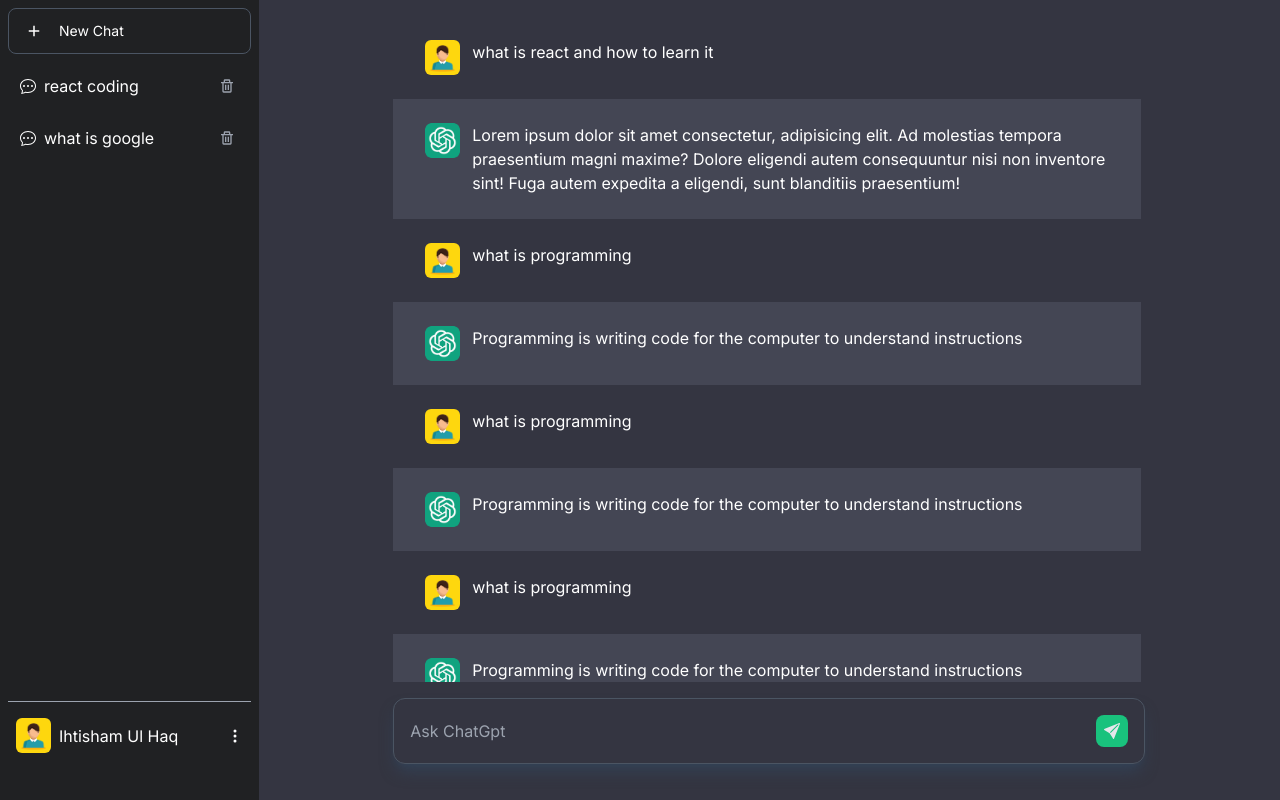
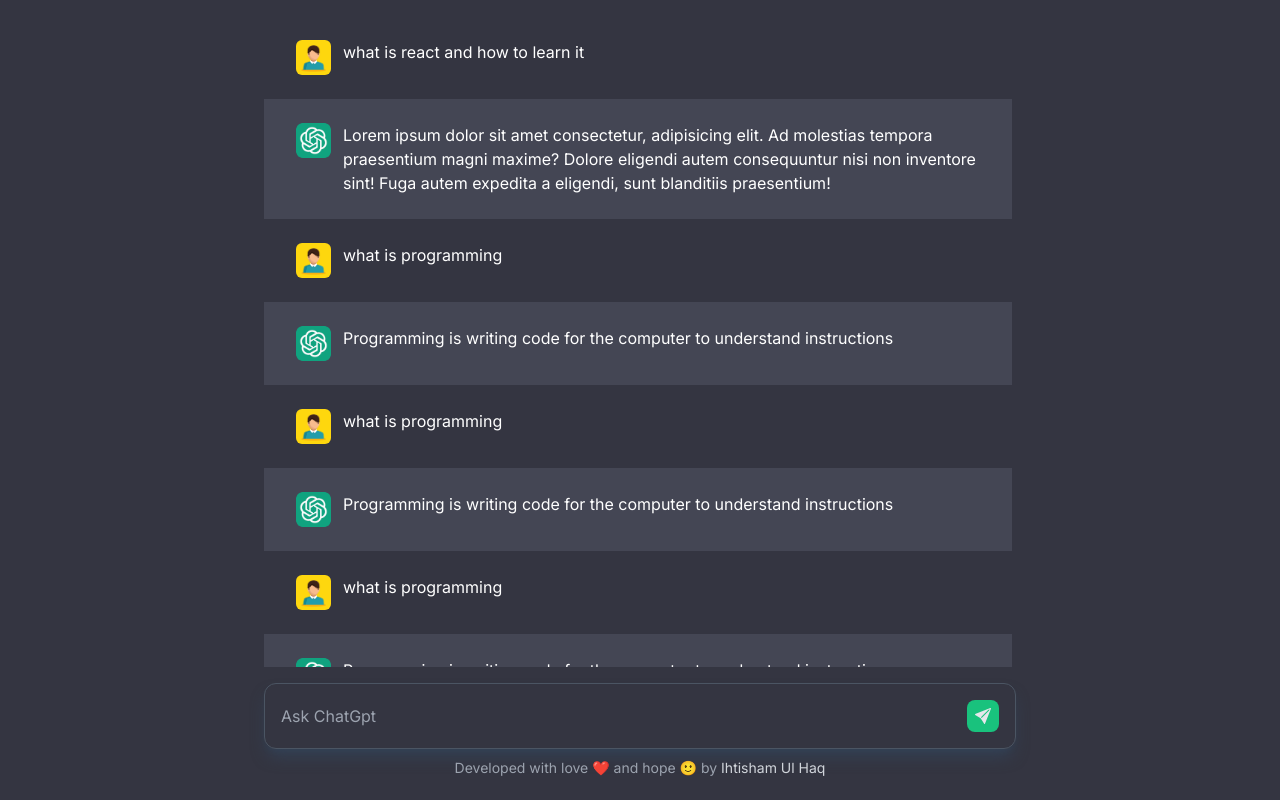
Before and after one commit to ihtisham914/ChatGPT-clone, a Next.js app: page /chat/0983b9873b4 in a window 1280 px wide. Built offline with nearby package versions, Linux system fonts and the light colour scheme.

Commit message:
Added Gobal state and firebase configuration

```diff
--- /dev/null
+++ b/GlobaleState/Provider.tsx
@@ -0,0 +1,14 @@
+"use client";
+import { Provider } from "react-redux";
+import { store } from "./store";
+import { PersistGate } from "redux-persist/es/integration/react";
+import { persistStore } from "redux-persist";
+
+export function Providers({ children }: { children: React.ReactNode }) {
+  let persistor = persistStore(store);
+  return (
+    <Provider store={store}>
+      <PersistGate persistor={persistor}>{children}</PersistGate>
+    </Provider>
+  );
+}
--- /dev/null
+++ b/GlobaleState/Slices/userSlice.ts
@@ -0,0 +1,26 @@
+"use client";
+
+import { createSlice } from "@reduxjs/toolkit";
+
+export const userSlice = createSlice({
+  name: "user",
+  initialState: {
+    UserProfile: null,
+    token: "",
+    pending: false,
+    error: false,
+  },
+  reducers: {
+    SignIn: (state, action) => {
+      state.UserProfile = action.payload.user;
+      state.token = action.payload.token;
+    },
+    SignOut: (state, action) => {
+      state.UserProfile = null;
+      state.token = "";
+    },
+  },
+});
+
+export const { SignIn, SignOut } = userSlice.actions;
+export default userSlice.reducer;
--- /dev/null
+++ b/GlobaleState/store.ts
@@ -0,0 +1,66 @@
+"use client";
+import { configureStore, ThunkAction, Action } from "@reduxjs/toolkit";
+import UserReducer from "@/GlobaleState/Slices/userSlice";
+
+import createWebStorage from "redux-persist/lib/storage/createWebStorage";
+
+import {
+  persistReducer,
+  FLUSH,
+  REHYDRATE,
+  PAUSE,
+  PERSIST,
+  PURGE,
+  REGISTER,
+} from "redux-persist";
+import { combineReducers } from "@reduxjs/toolkit";
+
+const createNoopStorage = () => {
+  return {
+    getItem(_key: any) {
+      return Promise.resolve(null);
+    },
+    setItem(_key: any, value: any) {
+      return Promise.resolve(value);
+    },
+    removeItem(_key: any) {
+      return Promise.resolve();
+    },
+  };
+};
+const storage =
+  typeof window !== "undefined"
+    ? createWebStorage("local")
+    : createNoopStorage();
+
+const persistConfig = {
+  key: "root",
+  version: 1,
+  storage,
+  // blacklist: ["complaints"],
+};
+
+const reducer = combineReducers({
+  users: UserReducer,
+});
+
+const persistedReducer = persistReducer(persistConfig, reducer);
+
+export const store = configureStore({
+  reducer: persistedReducer,
+  middleware: (getDefaultMiddleware) =>
+    getDefaultMiddleware({
+      serializableCheck: {
+        ignoredActions: [FLUSH, REHYDRATE, PAUSE, PERSIST, PURGE, REGISTER],
+      },
+    }),
+});
+
+export type RootState = ReturnType<typeof store.getState>;
+export type AppDispatch = typeof store.dispatch;
+export type AppThunk<ReturnType = void> = ThunkAction<
+  ReturnType,
+  RootState,
+  unknown,
+  Action<string>
+>;
--- /dev/null
+++ b/app/auth/page.tsx
@@ -0,0 +1,64 @@
+"use client";
+import React from "react";
+import { signInWithPopup } from "firebase/auth";
+import { db, auth, GoogleProvider } from "@/app/firebase";
+import { useRouter } from "next/navigation";
+import { useDispatch } from "react-redux";
+import { SignIn } from "@/GlobaleState/Slices/userSlice";
+import Cookies from "universal-cookie";
+import { addDoc, collection } from "firebase/firestore";
+
+const cookies = new Cookies();
+
+const page = () => {
+  const navigate = useRouter();
+  const dispatch = useDispatch();
+
+  const userRef = collection(db, "users");
+
+  // SIGNIN FUNCTION
+  const signInWithGoogle = async () => {
+    try {
+      // sign in with google
+      const result = await signInWithPopup(auth, GoogleProvider);
+      cookies.set("auth-token", result.user.refreshToken);
+
+      const User = {
+        username: auth.currentUser?.displayName,
+        email: auth.currentUser?.email,
+        photoURL: auth.currentUser?.photoURL,
+      };
+      dispatch(SignIn(User));
+
+      // storing the user in firebase database
+      await addDoc(userRef, User);
+      navigate.push("/chat");
+
+      // toast.success("Signed in successfully", {
+      //   style: { width: "auto", height: "auto" },
+      // });
+    } catch (error) {
+      console.log(error);
+      //   toast.error("There was an error while signing you in", {
+      //     style: { width: "auto", height: "auto" },
+      //   });
+      // }
+    }
+  };
+  return (
+    <div className="flex items-center justify-center h-screen w-screen">
+      <div className="flex flex-col items-center gap-2 max-w-sm">
+        <h1 className="text-3xl font-bold">ChatGPT Clone</h1>
+        <p>Welcome to ChatGPT Clone</p>
+        <button
+          onClick={signInWithGoogle}
+          className="py-2 px-4 bg-slate-500 rounded-lg w-full mt-4 hover:bg-slate-600 transition-all shadow-lg shadow-slate-700"
+        >
+          Login
+        </button>
+      </div>
+    </div>
+  );
+};
+
+export default page;
--- a/app/chat/[chatid]/page.tsx
+++ b/app/chat/[chatid]/page.tsx
@@ -12,7 +12,7 @@ const page = ({ params }: any) => {
   return (
     <main className="m-auto h-screen max-w-3xl text-white p-2">
       {chat && (
-        <div className="chat h-[86%] pt-2 flex flex-col overflow-y-scroll mb-4 pb-1 pr-1">
+        <div className="chat h-[84%] pt-2 flex flex-col overflow-y-scroll mb-4 pb-1 pr-1">
           {chat.msgs.map((msg: any, index: any) => (
             <div
               key={index}
@@ -55,6 +55,10 @@ const page = ({ params }: any) => {
           <BsFillSendFill />
         </span>
       </div>
+      <p className="text-[14px] mt-2 text-gray-400 text-center">
+        Developed with love ❤️ and hope 🙂 by{" "}
+        <span className="text-gray-300">Ihtisham Ul Haq</span>
+      </p>
     </main>
   );
 };
--- a/app/chat/page.tsx
+++ b/app/chat/page.tsx
@@ -23,7 +23,7 @@ const page = () => {
           {points.map((point, index) => (
             <div
               key={index}
-              className="border border-gray-500 rounded-md p-2 text-gray-300"
+              className="bg-[#3E3F4B] rounded-md p-3 text-gray-300"
             >
               {point}
             </div>
@@ -42,6 +42,10 @@ const page = () => {
           <BsFillSendFill />
         </span>
       </div>
+      <p className="text-[14px] mt-2 text-gray-400 text-center">
+        Developed with love ❤️ and hope 🙂 by{" "}
+        <span className="text-gray-300">Ihtisham Ul Haq</span>
+      </p>
     </main>
   );
 };
--- /dev/null
+++ b/app/firebase.js
@@ -0,0 +1,22 @@
+// Import the functions you need from the SDKs you need
+import { initializeApp } from "firebase/app";
+import { getAuth, GoogleAuthProvider } from "firebase/auth";
+import { getFirestore } from "firebase/firestore";
+
+const firebaseConfig = {
+  apiKey: "AIzaSyCM-zL9r_mEwuDyxzyuvXcX5b55x-qky8M",
+  authDomain: "chatgpt-clone-6dffa.firebaseapp.com",
+  projectId: "chatgpt-clone-6dffa",
+  storageBucket: "chatgpt-clone-6dffa.appspot.com",
+  messagingSenderId: "90829487888",
+  appId: "1:90829487888:web:37c084fc5b90fef57aaf95",
+};
+
+// Initialize Firebase
+const app = initializeApp(firebaseConfig);
+
+const auth = getAuth(app);
+const db = getFirestore(app);
+const GoogleProvider = new GoogleAuthProvider();
+
+export { db, auth, GoogleProvider };
--- a/app/layout.tsx
+++ b/app/layout.tsx
@@ -2,6 +2,7 @@ import SideNav from "@/components/SideNav";
 import "./globals.css";
 import type { Metadata } from "next";
 import { Inter } from "next/font/google";
+import { Providers } from "@/GlobaleState/Provider";
 
 const inter = Inter({ subsets: ["latin"] });
 
@@ -20,10 +21,12 @@ export default function RootLayout({
       <body
         className={`${inter.className} flex items-start h-screen w-screen text-white`}
       >
-        {/* Side menu */}
-        <SideNav />
-        {/* Chat */}
-        <div className="h-full w-full bg-[#343541]">{children}</div>
+        <Providers>
+          {/* Side menu */}
+          <SideNav />
+          {/* Chat */}
+          <div className="h-full w-full bg-[#343541]">{children}</div>
+        </Providers>
       </body>
     </html>
   );
--- a/app/page.tsx
+++ b/app/page.tsx
@@ -1,11 +1,17 @@
 "use client";
-import Image from "next/image";
+import { RootState } from "@/GlobaleState/store";
 import { useRouter } from "next/navigation";
+import { useSelector } from "react-redux";
 
 export default function Home() {
   const navigate = useRouter();
+  const UserProfile: any = useSelector(
+    (state: RootState) => state.users.UserProfile
+  );
 
-  navigate.push("/chat");
+  {
+    UserProfile?.email ? navigate.push("/chat") : navigate.push("/auth");
+  }
 
   return <></>;
 }
--- a/components/SideNav.tsx
+++ b/components/SideNav.tsx
@@ -8,13 +8,20 @@ import { chats } from "@/public/data/chats";
 import { BsLinkedin, BsGithub } from "react-icons/bs";
 import { SiGitlab } from "react-icons/si";
 import { MdEmail } from "react-icons/md";
-
 import Link from "next/link";
 import { FiLogOut } from "react-icons/fi";
+import { RootState } from "@/GlobaleState/store";
+import { useRouter } from "next/navigation";
+import { useSelector } from "react-redux";
 
 const SideNav = () => {
   const [menuModal, setMenuModal] = useState(false);
+  const UserProfile: any = useSelector(
+    (state: RootState) => state.users.UserProfile
+  );
   return (
+    <>
+      {UserProfile?.email && (
         <div className="w-[320px] h-full bg-[#202123] p-2">
           <Link
             href={`/chat`}
@@ -117,6 +124,8 @@ const SideNav = () => {
             </div>
           )}
         </div>
+      )}
+    </>
   );
 };
 
```
Also changed, not shown: package.json (+9 -1 lines), 1 other file (tests, documents, lock files or other folders). Lines whose indentation alone changed are shown as unchanged.
